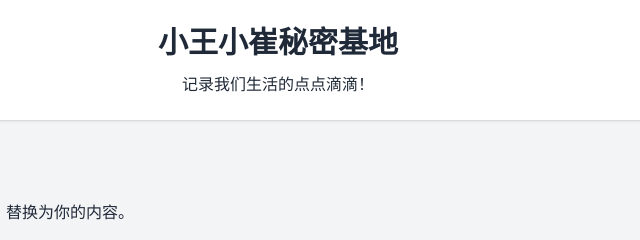
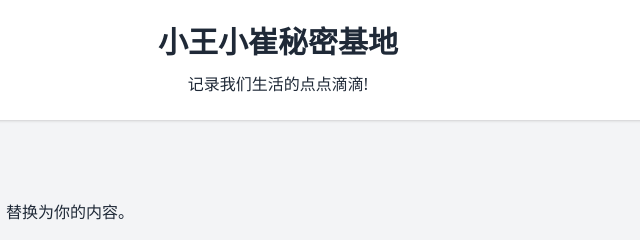
Before and after one commit to weipengw-1215/weipengw-1215.github.io, a plain HTML site: page index.html in a window 1280 px wide. Shown: the top 240 px of the page, 362-1002 px from the left. Drawn offline with nearby package versions, Linux system fonts and the light colour scheme.

Commit message:
Update index.html

```diff
--- a/index.html
+++ b/index.html
@@ -9,7 +9,7 @@
 <body class="bg-gray-100 text-gray-800 font-sans">
   <header class="bg-white shadow p-6 text-center">
     <h1 class="text-3xl font-bold">小王小崔秘密基地</h1>
-    <p class="text-grey-600 mt-3">记录我们生活的点点滴滴！</p>
+    <p class="text-grey-600 mt-3">记录我们生活的点点滴滴! </p>
   </header>
 
   <main class="max-w-4xl mx-auto py-8 px-4">
```
